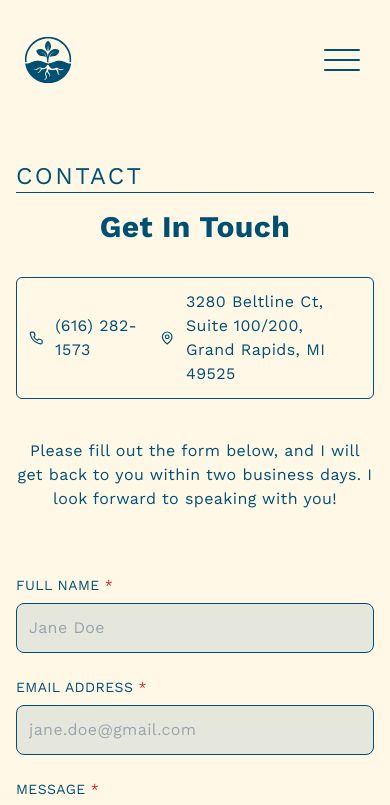
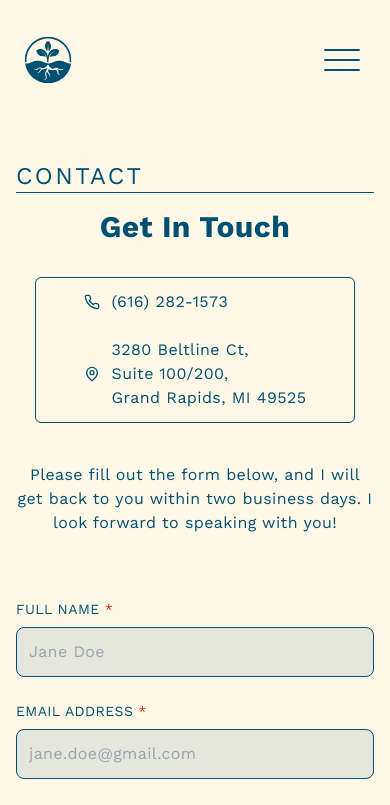
Before and after one commit to trroev/guided-growth-with-rachael, a Next.js app: page /contact in a window 390 px wide. Shown: the top 805 px of the page. Built offline with nearby package versions, Linux system fonts and the light colour scheme.

Commit message:
fixed contact page for mobile

```diff
--- a/pages/contact.tsx
+++ b/pages/contact.tsx
@@ -15,8 +15,8 @@ const Contact = () => {
           </p>
           <h2 className="py-4 text-center">Get In Touch</h2>
           <div className="flex flex-col py-4">
-            <div className="flex justify-around p-3 mb-6 border rounded-md border-green">
-              <p className="flex items-center gap-3">
+            <div className="mx-auto px-12 py-3 mb-6 border rounded-md border-green sm:mx-0 sm:px-0 sm:flex sm:justify-around lg:mx-20">
+              <p className="flex items-center gap-3 pb-6 sm:pb-0">
                 <Icons.phone size={16} aria-hidden="true" />
                 <a
                   href="tel:6162821573"
```
